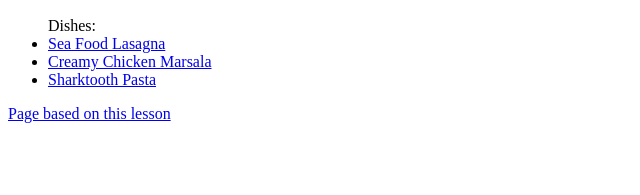
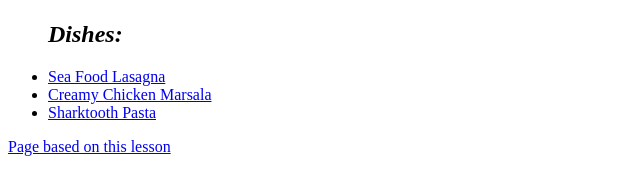
Before and after one commit to JaisonSJunior/odin-recipes, a plain HTML site: page index.html in a window 1280 px wide. Shown: the part 383-578 px from the top of the page, without its empty margins (0-640 px from the left). Drawn offline with Linux system fonts and the light colour scheme.

Commit message:
Improve visual on "dishes"

```diff
--- a/index.html
+++ b/index.html
@@ -10,7 +10,7 @@
     <h1>Odin Recipes</h1>
     <p></p>
     <img src="https://i.pinimg.com/originals/e0/d5/3f/e0d53fbac7cbd52bf671f9a18692b647.jpg" alt="Dexter meme 'Omelette du Fromage'">
-    <P><ul> Dishes:
+    <P><ul> <em><h2>Dishes:</h2></em>
         <li><a href= "recipes/lasagna.html">Sea Food Lasagna</a></li>
         <li><a href= "recipes/chicken.html">Creamy Chicken Marsala</a></li>
         <li><a href= "recipes/pasta.html">Sharktooth Pasta</a></li>
```
